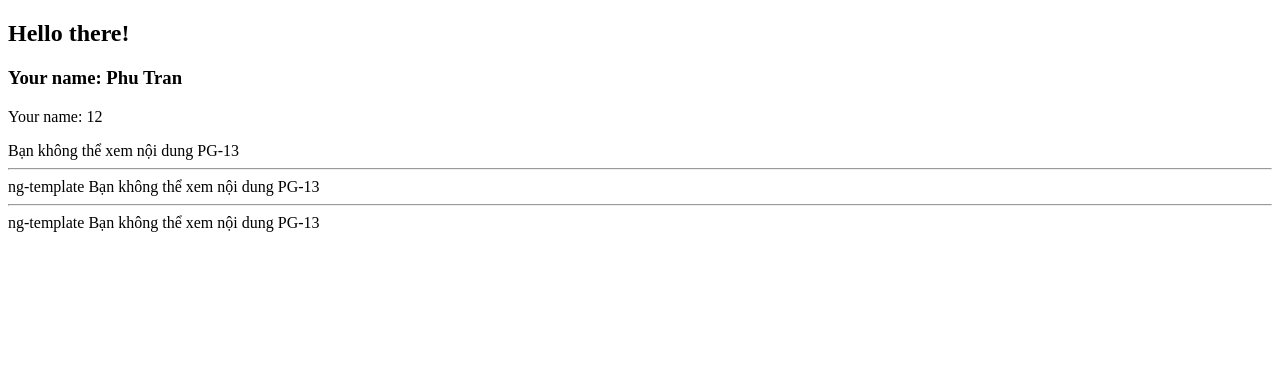
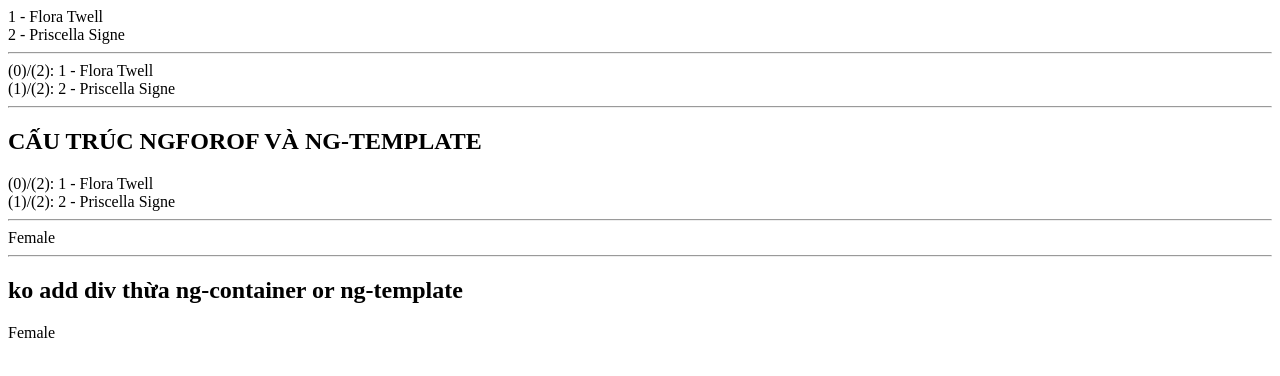
Before and after one commit to TranHuuPhu1998/100-days-of-angular, an Angular app: page / in a window 1280 px wide. Shown: the top 376 px of the page. Built offline with nearby package versions, Linux system fonts and the light colour scheme.

Commit message:
directive-ngforof

```diff
--- a/src/app/app.component.html
+++ b/src/app/app.component.html
@@ -1,3 +1,3 @@
 <div class="content" role="main">
-  <app-hello></app-hello>
+  <ng-for-of></ng-for-of>
 </div>
--- a/src/app/app.module.ts
+++ b/src/app/app.module.ts
@@ -3,12 +3,14 @@ import { FormsModule } from '@angular/forms';
 import { BrowserModule } from '@angular/platform-browser';
 
 import { AppComponent } from './app.component';
-import { HelloComponent } from './hello.component'
+import { HelloComponent } from './hello.component';
+import { NgForOfComponent } from './ngforof.component';
 
 @NgModule({
   declarations: [
     AppComponent,
-    HelloComponent
+    HelloComponent,
+    NgForOfComponent
   ],
   imports: [
     BrowserModule,
--- /dev/null
+++ b/src/app/ngforof.component.ts
@@ -0,0 +1,66 @@
+import { Component } from '@angular/core';
+
+@Component({
+  selector: 'ng-for-of',
+  template: `
+    <div *ngFor="let author of authors">
+      {{ author.id }} - {{ author.firstName }} {{ author.lastName }}
+    </div>
+    <hr />
+    <div *ngFor="let author of authors; index as idx; count as total">
+      ({{ idx }})/({{ total }}): {{ author.id }} - {{ author.firstName }}
+      {{ author.lastName }}
+    </div>
+    <hr />
+    <h2>CẤU TRÚC NGFOROF VÀ NG-TEMPLATE</h2>
+    <ng-template
+      ngFor
+      [ngForOf]="authors"
+      let-author
+      let-idx="index"
+      let-total="count"
+    >
+      <div>
+        ({{ idx }})/({{ total }}): {{ author.id }} - {{ author.firstName }}
+        {{ author.lastName }}
+      </div>
+    </ng-template>
+    <hr />
+
+    <div *ngFor="let item of authors">
+      <div *ngIf="item.gender === 'Female'">
+        {{ item.gender }}
+      </div>
+    </div>
+
+    <hr />
+    <h2>ko add div thừa ng-container or ng-template</h2>
+    <div *ngFor="let item of authors">
+      <ng-template [ngIf]="item.gender === 'Female'">
+        {{ item.gender }}
+      </ng-template>
+    </div>
+
+  `,
+})
+export class NgForOfComponent {
+  authors = [
+    {
+      id: 1,
+      firstName: 'Flora',
+      lastName: 'Twell',
+      email: 'ftwell0@phoca.cz',
+      gender: 'Female',
+      ipAddress: '99.180.237.33',
+    },
+    {
+      id: 2,
+      firstName: 'Priscella',
+      lastName: 'Signe',
+      email: 'psigne1@berkeley.edu',
+      gender: 'male',
+      ipAddress: '183.243.228.65',
+    },
+    // more data
+  ];
+}
```
